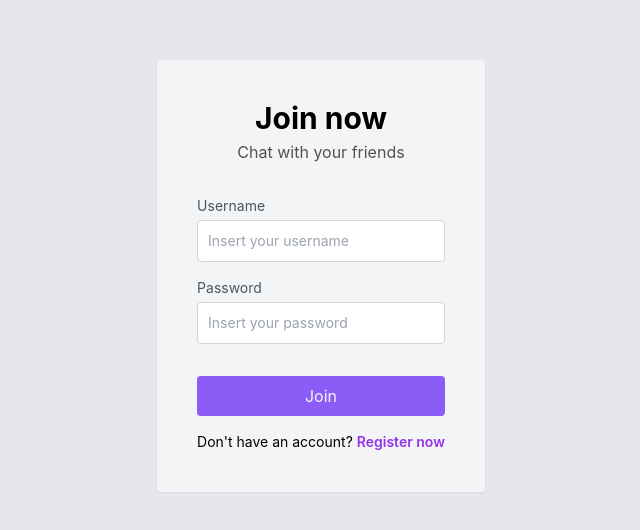
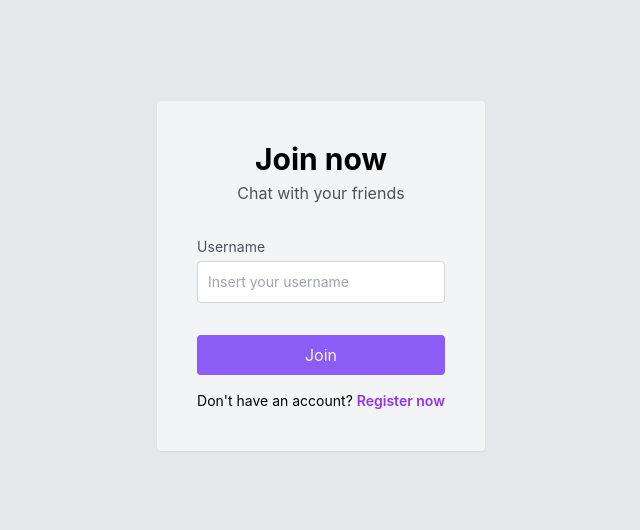
Before and after one commit to samuelgomes0/chat, a React (Vite) app in the folder client/: page / in a window 1280 px wide. Shown: the part 124-654 px from the top of the page, without its empty margins (319-959 px from the left). Built offline with nearby package versions, Linux system fonts and the light colour scheme.

Commit message:
♻️ refactor(Join/index.jsx): remove password input and references to it in handleLoginSubmit function

```diff
--- a/client/src/components/Join/index.jsx
+++ b/client/src/components/Join/index.jsx
@@ -5,19 +5,16 @@ import io from "socket.io-client";
 
 export default function Join({ setChatVisible, setSocket }) {
   const usernameRef = useRef();
-  const passwordRef = useRef();
 
   const handleLoginSubmit = (event) => {
     event.preventDefault();
 
     const username = usernameRef.current.value;
-    const password = passwordRef.current.value;
 
-    if (!username.trim() || !password.trim()) return;
+    if (!username.trim()) return;
 
     const user = {
       username,
-      password,
     };
 
     localStorage.setItem("user", JSON.stringify(user));
@@ -48,17 +45,6 @@ export default function Join({ setChatVisible, setSocket }) {
           ref={usernameRef}
           className="mb-4 rounded border border-neutral-300 p-2.5 text-sm transition-colors hover:bg-gray-100 focus:border-transparent focus:bg-gray-100 focus:outline-none focus:ring-2 focus:ring-violet-600"
         ></input>
-        <label htmlFor="password" className="mb-1 text-sm text-gray-600">
-          Password
-        </label>
-        <input
-          type="password"
-          id="password"
-          placeholder="Insert your password"
-          autoComplete="off"
-          ref={passwordRef}
-          className="mb-4 rounded border border-neutral-300 p-2.5 text-sm transition-colors hover:bg-gray-100 focus:border-transparent focus:bg-gray-100 focus:outline-none focus:ring-2 focus:ring-violet-600"
-        ></input>
         <button
           type="submit"
           className="my-4 rounded bg-violet-500 py-2 text-gray-100 transition-colors hover:bg-violet-700 focus:outline-none focus:ring-2 focus:ring-violet-600"
```
